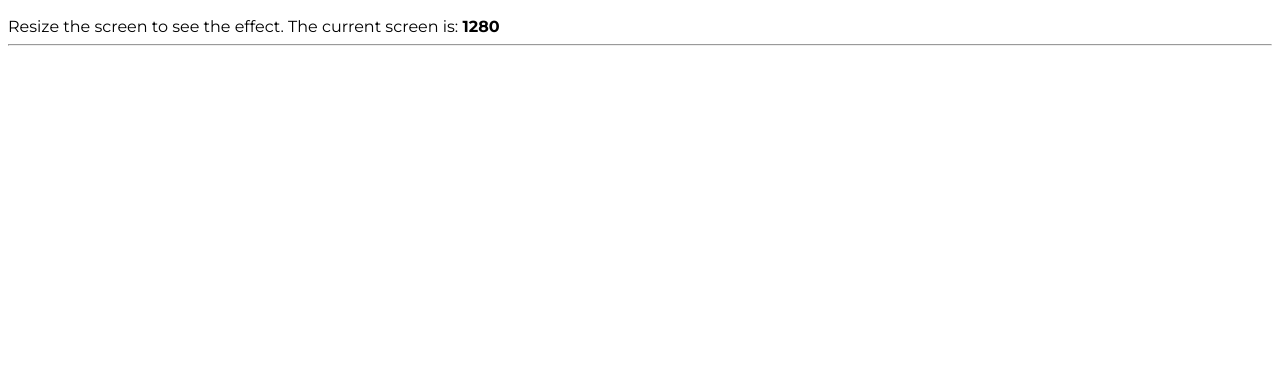
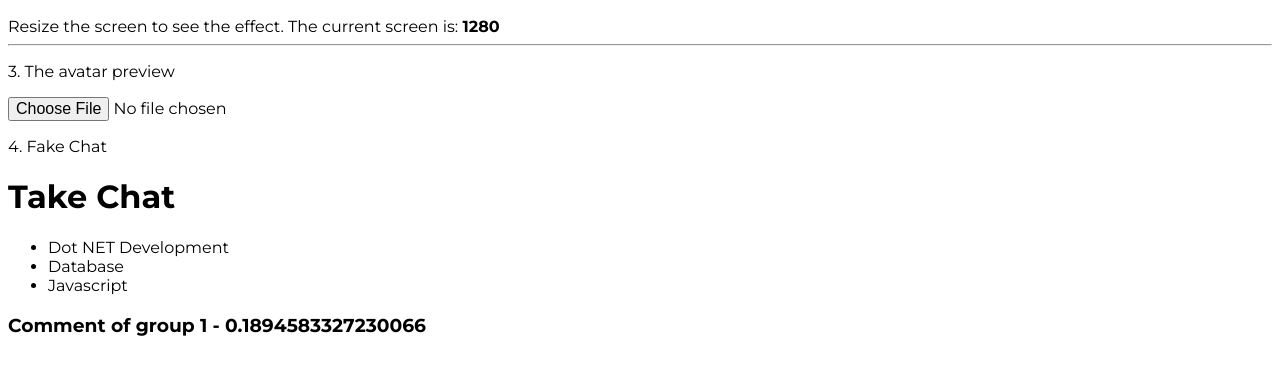
Before and after one commit to thinhtd2401/react-app, a React (Vite) app: page / in a window 1280 px wide. Both pictures are taken after a click on the button "Toggle". Shown: the part 257-632 px from the top of the page. Built offline with nearby package versions, Linux system fonts and the light colour scheme; no server answers.

Commit message:
add fake chart component

```diff
--- a/src/App.jsx
+++ b/src/App.jsx
@@ -1,6 +1,21 @@
 import { useState } from 'react';
 import Content from './components/Content/Content';
 import './App.css'
+
+
+function emmitComment(groupId){
+  const event = new CustomEvent(`emmitComment-${groupId}`, {
+    detail: `Comment of group ${groupId} - ${Math.random()}`
+  });
+  window.dispatchEvent(event);
+}
+
+setInterval(() => {
+  emmitComment(2);
+  emmitComment(3);
+  emmitComment(1);
+}, 2000);
+
 
 function App() {
   const [toggle, setToggle] = useState(false);
--- /dev/null
+++ b/src/components/avatar/avatar.jsx
@@ -0,0 +1,28 @@
+import { useState, useEffect } from 'react';
+function Avatar() {
+
+    const [preview, setPreview] = useState(null);
+
+    useEffect(() => {
+        return () => {
+            if (preview) {
+                URL.revokeObjectURL(preview.previewUrl);
+            }
+        }
+    }, [preview]);
+
+    function handlePreview(event) {
+        const file = event.target.files[0];
+        file.previewUrl = URL.createObjectURL(file);
+        setPreview(file);
+    }
+
+    return (
+        <>
+            <input type="file" accept="image/*" onChange={handlePreview}/>
+            { preview && <img src={preview.previewUrl} alt="preview" width="80%"/> }
+        </>
+    )
+}
+
+export default Avatar;
--- /dev/null
+++ b/src/components/chat/chat.jsx
@@ -0,0 +1,54 @@
+import { useEffect, useState } from "react";
+
+function Chat() {
+    const groups = [
+        { id: 1, name: "Dot NET Development" },
+        { id: 2, name: "Database" },
+        { id: 3, name: "Javascript" }
+    ];
+
+    const [selectedGroupId, setSelectedGroupId] = useState(1);
+    const [comments, setComments] = useState([]);
+
+    useEffect(() => {
+        const handleEmittedComment = (event) => {
+            setComments(prevComments => [...prevComments, event.detail]);
+        };
+
+        window.addEventListener(`emmitComment-${selectedGroupId}`, handleEmittedComment);
+        return () => {
+            window.removeEventListener(`emmitComment-${selectedGroupId}`, handleEmittedComment);
+        }
+    }, [selectedGroupId]);
+
+    function handleGroupChange(groupId) {
+        setSelectedGroupId(groupId);
+        setComments([]);
+    }
+
+    return (
+        <>
+            <h1>Take Chat</h1>
+            <ul>
+                {
+                    groups.map(group => (
+                        <li key={group.id} onClick={() => handleGroupChange(group.id)}>{group.name}
+                        </li>
+                    ))
+                }
+            </ul>
+
+            <div>
+                {
+                    comments.map((comment, index) => (
+                        <div key={index}>
+                            <h3>{comment}</h3>
+                        </div>
+                    ))
+                }
+            </div>
+        </>
+    );
+}
+
+export default Chat;
--- a/src/components/content/Content.jsx
+++ b/src/components/content/Content.jsx
@@ -3,6 +3,8 @@ import Title from '../Title/Title';
 import Tab from '../tab/Tab';
 import ScrollButton from '../scrollButton/scrollButton';
 import ResizeScreen from '../resizeScreen/resizeScreen';
+import Avatar from '../avatar/avatar';
+import Chat from '../chat/chat';
 
 function Content() {
   return (
@@ -17,7 +19,13 @@ function Content() {
       <p>2. UseEffect with DOM events</p>
       <ResizeScreen/>
       <hr />
+      <p>3. The avatar preview</p>
+      <Avatar/>
+      <p>4. Fake Chat</p>
+      <Chat/>
+
       <ScrollButton/>
+
     </div>
   );
 }
```
